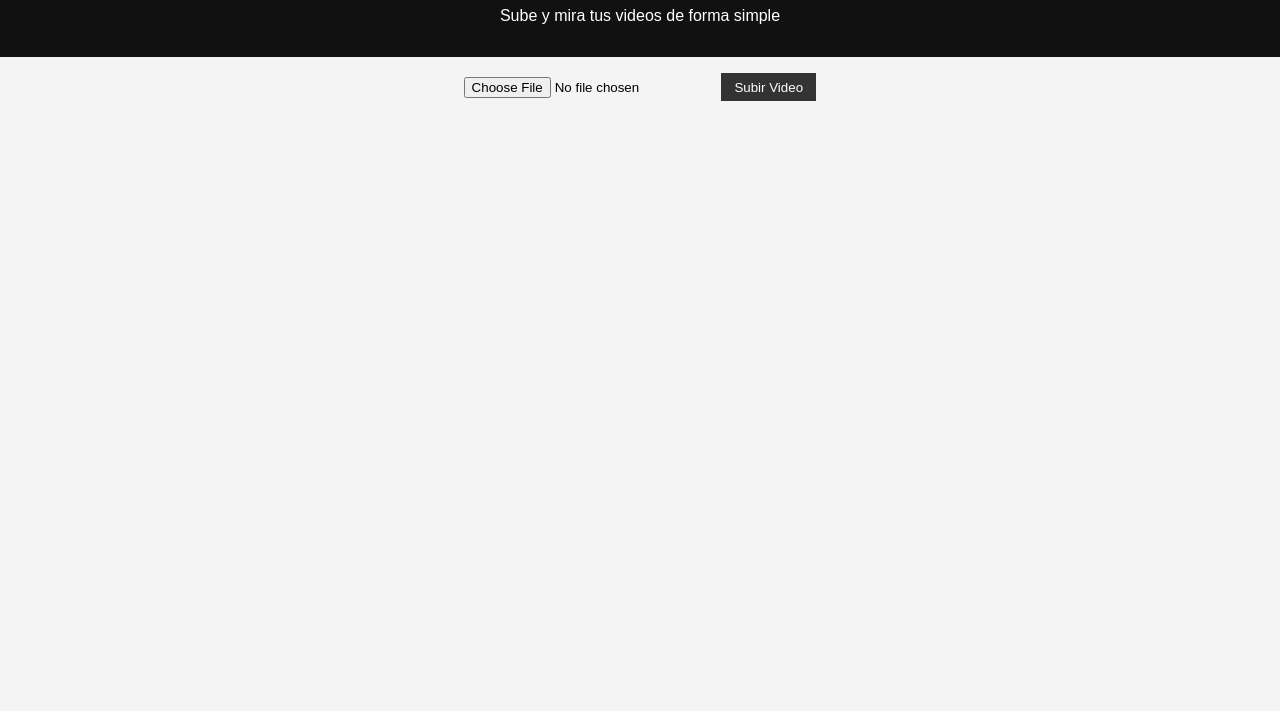
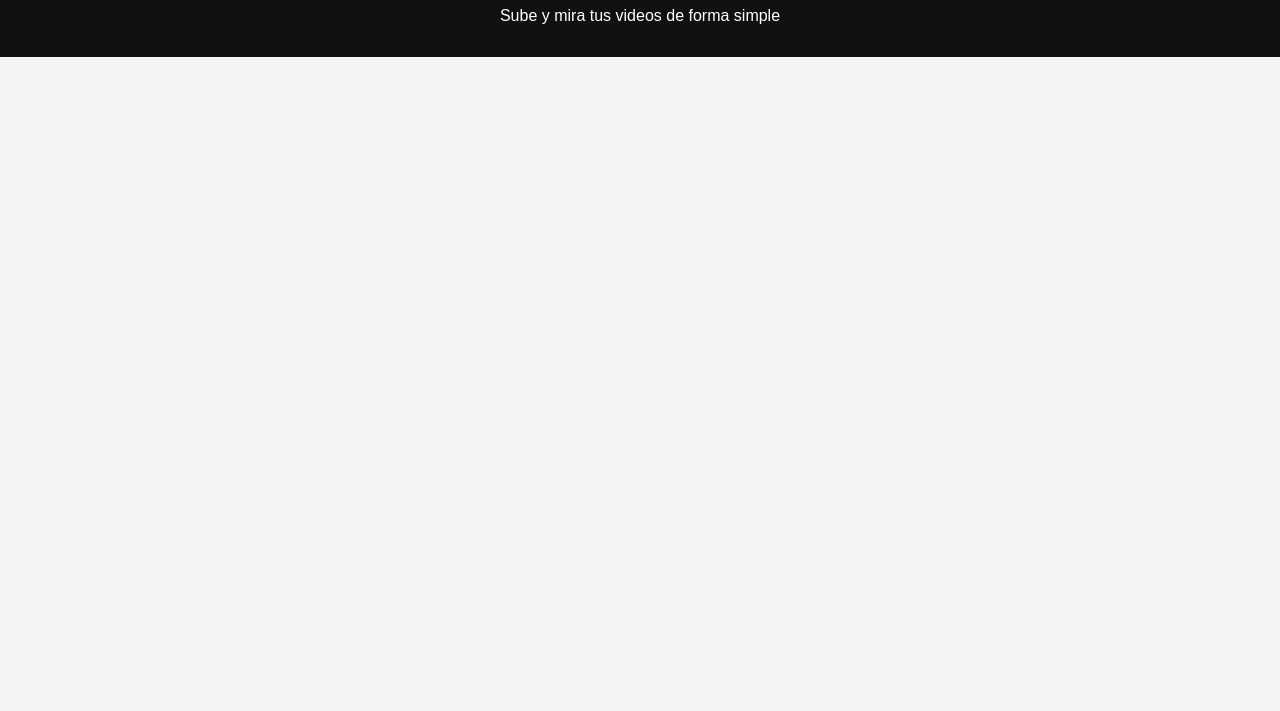
Before and after one commit to coffeetron832/cuddly-broccoli, a plain HTML site: page public/index.html in a window 1280 px wide. Shown: the part 89-800 px from the top of the page. Drawn offline with Linux system fonts and the light colour scheme; no server answers.

Commit message:
Update index.html

```diff
--- a/public/index.html
+++ b/public/index.html
@@ -9,11 +9,14 @@
 <body>
   <header>
     <h1>VidLine</h1>
+    <div id="userArea">
+      <!-- Aquí se mostrará el nombre del usuario si está logueado -->
+    </div>
     <p>Sube y mira tus videos de forma simple</p>
   </header>
 
   <main>
-    <section class="upload-section">
+    <section class="upload-section" id="uploadSection" style="display: none;">
       <form id="uploadForm">
         <input type="file" name="video" id="videoInput" accept="video/*" required />
         <button type="submit">Subir Video</button>
```
